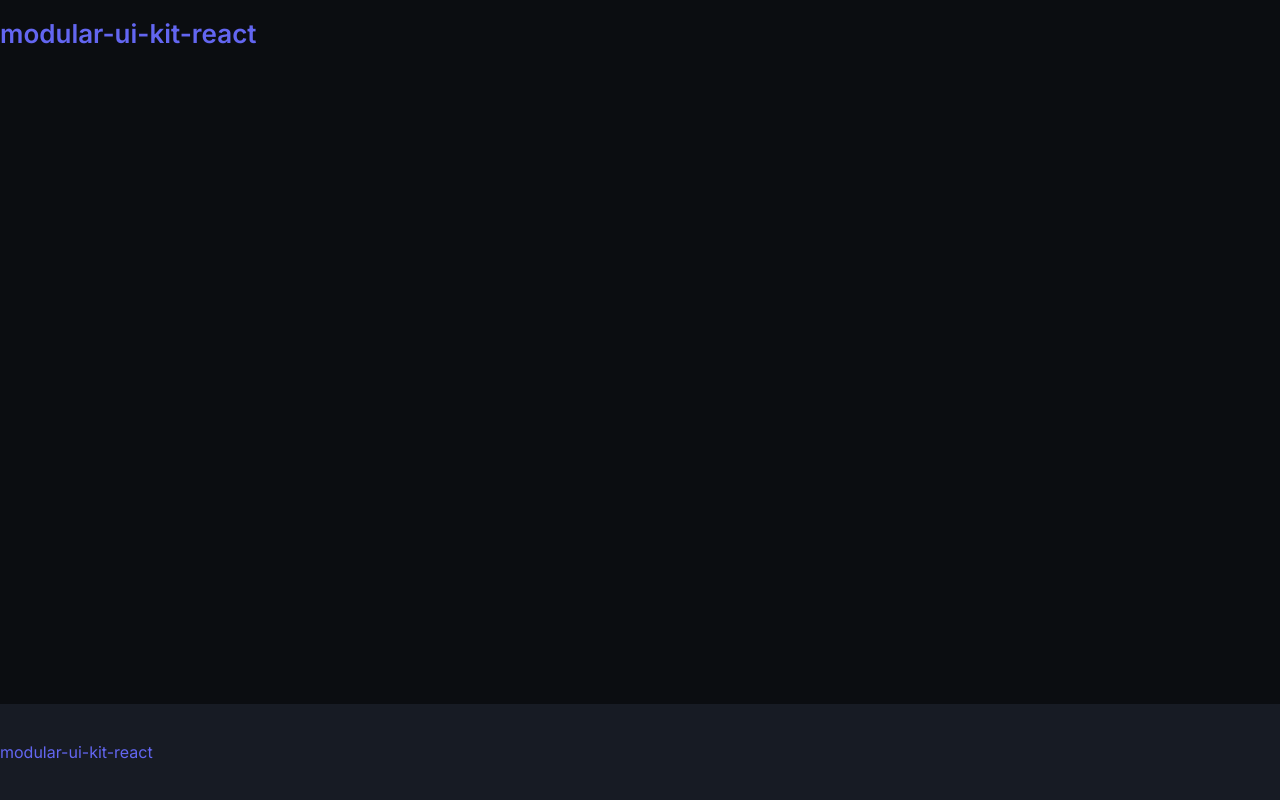
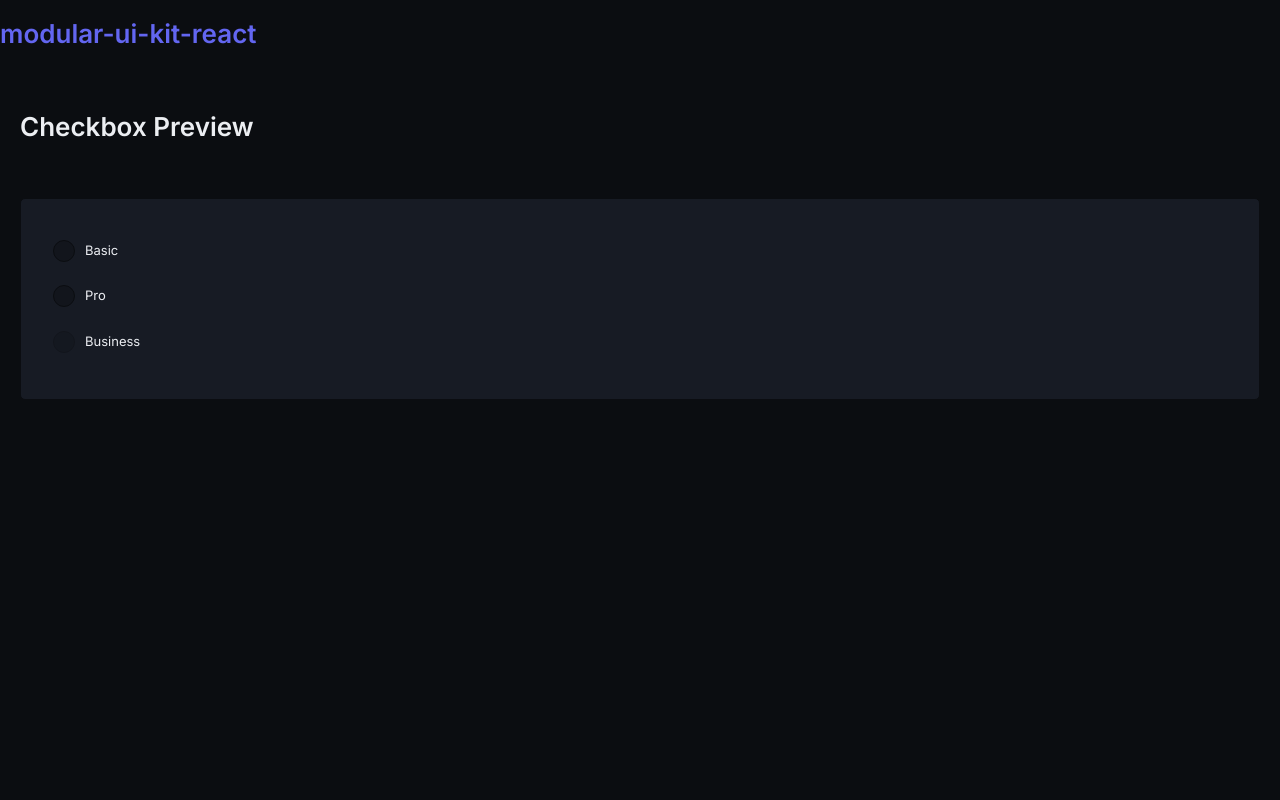
Before and after one commit to eugenia-vitinschii/modular-ui-kit-react, a React (Vite) app: page /radio in a window 1280 px wide. Shown: the top 800 px of the page. Built offline with nearby package versions, Linux system fonts and the light colour scheme.

Commit message:
feat(MukRadio): create demo view. Closes #9

```diff
--- a/src/demo/pages/form/CheckboxView.tsx
+++ b/src/demo/pages/form/CheckboxView.tsx
@@ -18,6 +18,7 @@ function CheckboxView() {
                value={isChecked}
                onChange={(val) => setIsChecked(val)}
                hint="You must agree before continuing."
+               disabled
             />
             </div>
           </div>
--- /dev/null
+++ b/src/demo/pages/form/RadioView.tsx
@@ -0,0 +1,48 @@
+import { useState } from "react";
+import { MukText } from "../../../lib/components/typography/MukText";
+import { MukRadio } from "../../../lib/components/form/MukRadio";
+
+
+function RadioView() {
+   const [selectedOption, setSelectedOption] = useState<string>("option1");
+
+  return (
+    <div className="muk-page">
+      <div className="muk-container">
+        <div className="muk-page__wrapper">
+          <MukText as="h2" type="muk-heading">
+            Checkbox Preview
+          </MukText>
+          <div className="muk-page__content">
+            <div className="demo-controls muk-section">
+              <MukRadio
+               name="plan"
+               label="Basic"
+               value='option 1'
+               selectedValue={selectedOption}
+               onChange={(val) => setSelectedOption(val as string)}
+              />
+                 <MukRadio
+               name="oro"
+               label="Pro"
+               value='option 2'
+               selectedValue={selectedOption}
+               onChange={(val) => setSelectedOption(val as string)}
+              />
+              <MukRadio
+               name="business"
+               label="Business"
+               value='option 3'
+               selectedValue={selectedOption}
+               onChange={(val) => setSelectedOption(val as string)}
+               disabled
+              />
+            </div>
+          </div>
+        </div>
+      </div>
+    </div>
+  );
+}
+
+export default RadioView;
--- a/src/demo/routes/index.tsx
+++ b/src/demo/routes/index.tsx
@@ -5,6 +5,7 @@ import ButtonView from "../pages/buttons/ButtonsView"
 import IconButtonView from "../pages/buttons/IconButtonView"
 import InputView from "../pages/form/InputView"
 import CheckboxView from "../pages/form/CheckboxView"
+import RadioView from "../pages/form/RadioView"
 
 export const DemoRoutes = () => {
    return (
@@ -15,6 +16,7 @@ export const DemoRoutes = () => {
          <Route path="/icon-buttons" element={<IconButtonView/>}/>
          <Route path="/input" element={<InputView/>}/>
          <Route path="/checkbox" element={<CheckboxView/>}/>
+         <Route path="/radio" element={<RadioView/>}/>
       </Routes>
    )
 }
```
